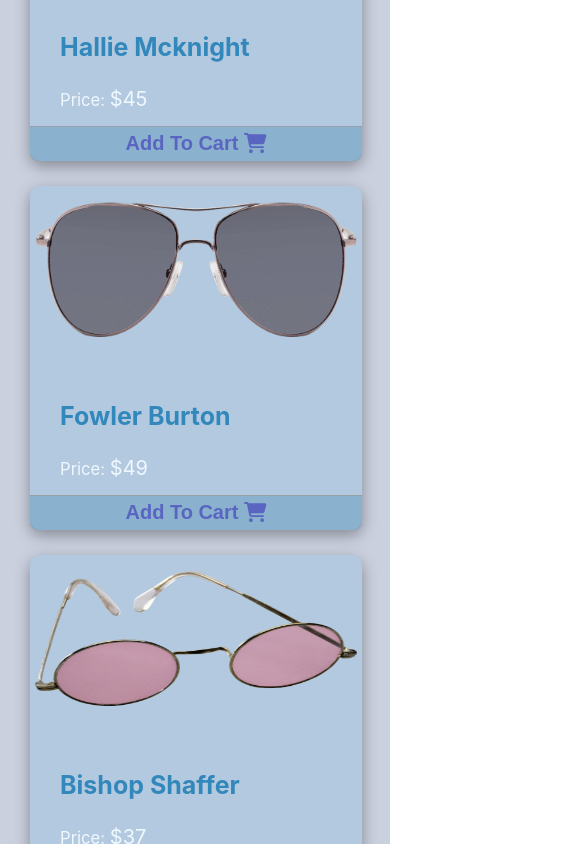
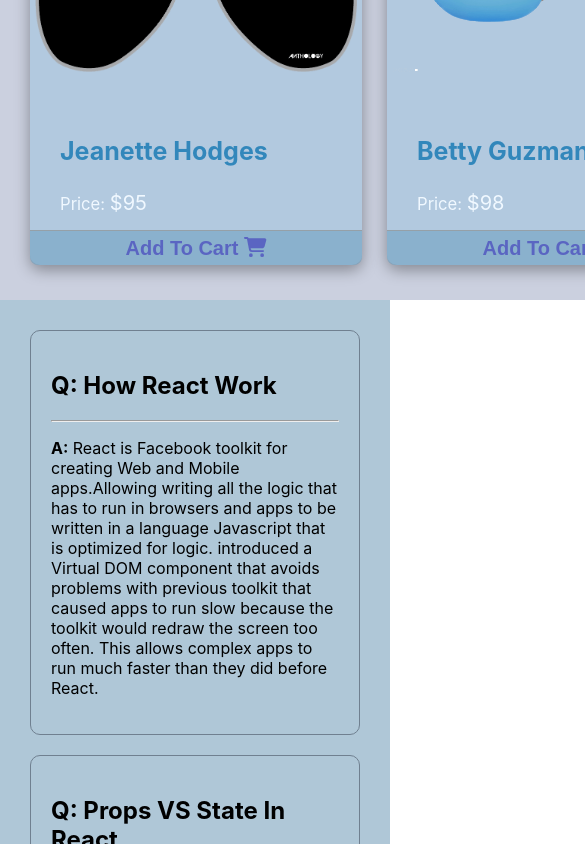
Before and after one commit to Alamin-git/Sunglass-House, a React (Create React App) app: page / in a window 390 px wide. Shown: the part 1774-2618 px from the top of the page, 585 px wide, since content can reach past the window. Built offline with nearby package versions, Linux system fonts and the light colour scheme.

Commit message:
all done

```diff
--- a/src/components/Cart/Cart.js
+++ b/src/components/Cart/Cart.js
@@ -2,8 +2,7 @@ import React from 'react';
 import { FontAwesomeIcon } from '@fortawesome/react-fontawesome';
 import { faTrashCan } from '@fortawesome/free-solid-svg-icons';
 import './Cart.css'
-const Cart = (props) => {
-    const { item } = props;
+const Cart = ({ item }) => {
     return (
         <div className='cart'>
             {
--- a/src/components/Question/Question.css
+++ b/src/components/Question/Question.css
@@ -9,3 +9,10 @@
     border-radius: 10px;
     margin-bottom: 20px;
 }
+@media only screen and (max-width: 600px) {
+    .question{
+        display: grid;
+        grid-template-columns: repeat(1, 1fr);
+        overflow: hidden;
+    }
+  }
--- a/src/components/Shop/Shop.css
+++ b/src/components/Shop/Shop.css
@@ -39,7 +39,7 @@
     background-color: rgb(76 111 112 / 66%);
     color: #fff;
 }
-@media only screen and (max-width: 600px) {
+@media only screen and (max-device-width: 600px) {
     .products-container{
         display: flex;
         flex-direction: column-reverse;
@@ -48,6 +48,6 @@
     .products{
         display: grid;
         grid-template-columns: repeat(1, 1fr);
-        overflow: hidden;
+        overflow-x: hidden;
     }
   }
--- a/src/components/Shop/Shop.js
+++ b/src/components/Shop/Shop.js
@@ -39,6 +39,7 @@ const Shop = () => {
             setSelectedItem(randomItem);
         }
     }
+
     return (
         <div className='products-container'>
             <div className="products">
```
